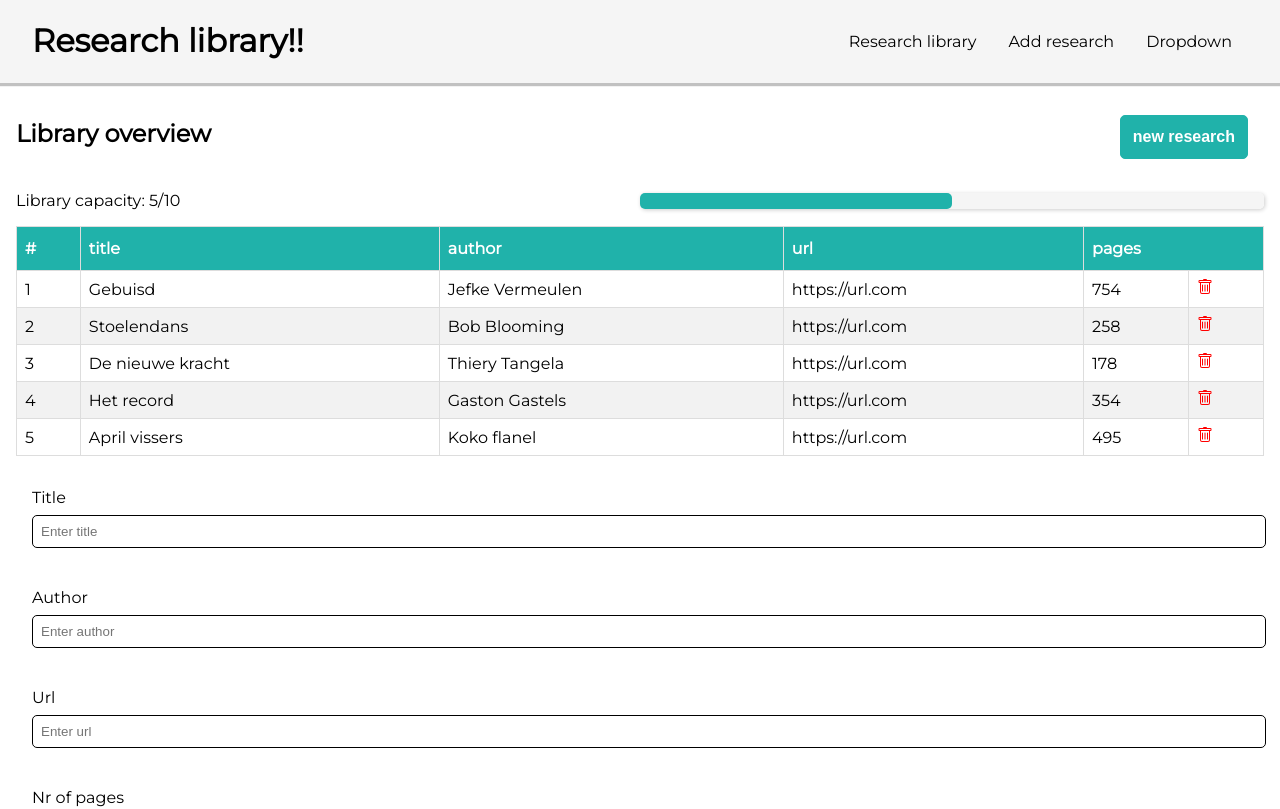
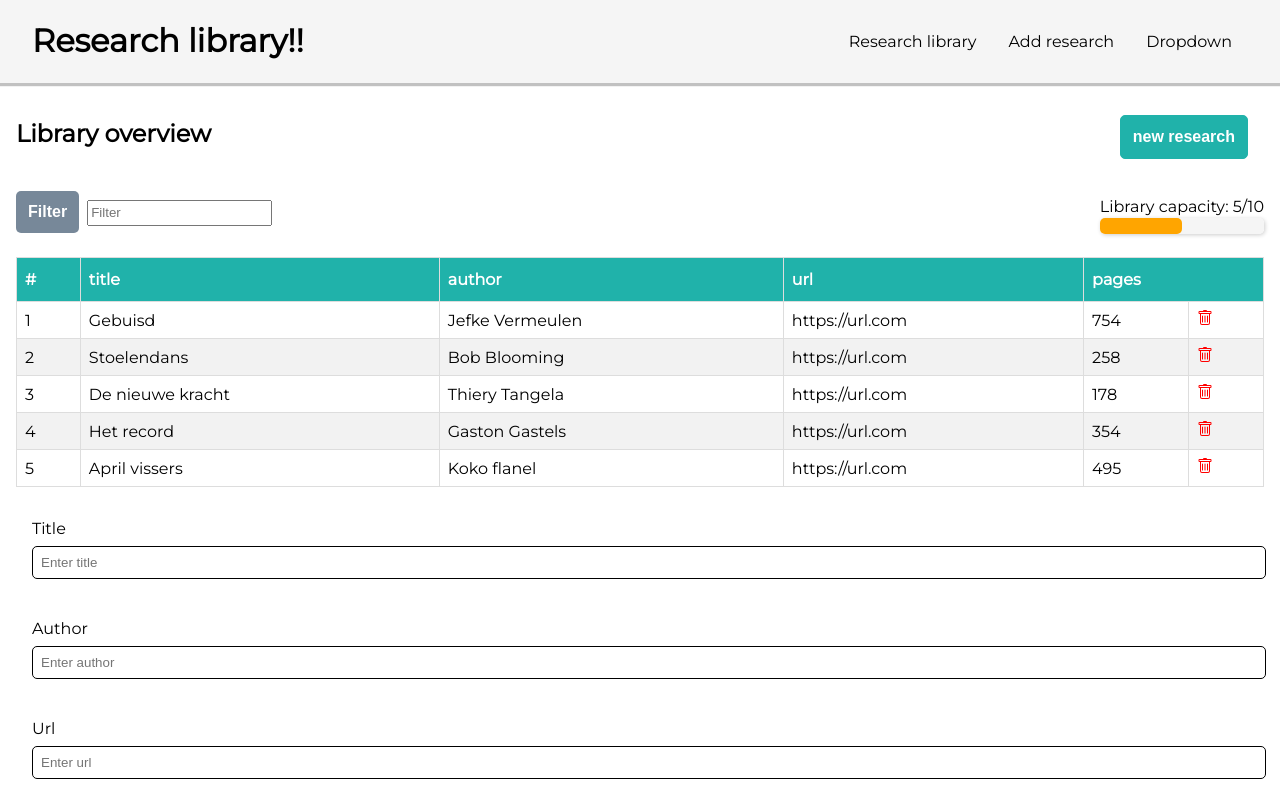
Before and after one commit to jordynoel/Application_React, a React (Create React App) app: page / in a window 1280 px wide. Shown: the top 809 px of the page. Built offline with nearby package versions, Linux system fonts and the light colour scheme.

Commit message:
Filter implemented

```diff
--- a/src/App.js
+++ b/src/App.js
@@ -54,11 +54,21 @@
     setResearch(research.filter((item) => item.id !== id));
   };
 
+  //Filter
+  const filterResearch = (title) => {
+    console.log(title);
+    setResearch(research.filter((item) => item.title === title));
+  };
+
   return (
     <div className="container">
       <Header title="Research library!!" />
       {research.length > 0 ? (
-        <Library research={research} onDelete={deleteResearch} />
+        <Library
+          research={research}
+          onDelete={deleteResearch}
+          onFilter={filterResearch}
+        />
       ) : (
         <p className="empty-library">No research works available!</p>
       )}
--- a/src/components/Library.js
+++ b/src/components/Library.js
@@ -1,18 +1,37 @@
+import { useState } from "react";
 import Button from "./Button";
 import ResearchItem from "./ResearchItem";
 
-const Library = ({ research, onDelete }) => {
+const Library = ({ research, onDelete, onFilter }) => {
+  const [filter, setFilter] = useState("");
+
+  const filterLibrary = () => {
+    onFilter(filter);
+  };
   return (
     <div className="body">
       <div className="library-header">
         <h2>Library overview</h2>
         <Button color="lightseagreen" text="new research" />
       </div>
-      <div className="library-progress">
-        <label>Library capacity: {research.length}/10</label>
-        <progress value={research.length} max={10}>
-          {research.length}
-        </progress>
+      <div className="filtering">
+        <div className="filter">
+          <button className="btn-filter" onClick={filterLibrary}>
+            Filter
+          </button>
+          <input
+            type="text"
+            placeholder="Filter"
+            value={filter}
+            onChange={(e) => setFilter(e.target.value)}
+          />
+        </div>
+        <div className="library-progress">
+          <label>Library capacity: {research.length}/10</label>
+          <progress value={research.length} max={10}>
+            {research.length}
+          </progress>
+        </div>
       </div>
       <div className="library-content">
         <table>
--- a/src/index.css
+++ b/src/index.css
@@ -50,15 +50,14 @@
   justify-content: space-between;
 }
 .library-progress {
-  margin: 1rem;
-  display: flex;
+  display: inline-block;
   justify-content: space-between;
   align-items: center;
 }
 
 progress {
   border-radius: 5px;
-  width: 50%;
+  width: 100%;
   height: 1rem;
   box-shadow: 1px 1px 4px rgba(0, 0, 0, 0.2);
 }
@@ -67,7 +66,7 @@
   border-radius: 5px;
 }
 progress::-webkit-progress-value {
-  background-color: lightseagreen;
+  background-color: orange;
   border-radius: 5px;
 }
 .library-content {
@@ -133,3 +132,28 @@
   color: red;
   font-size: 1rem;
 }
+
+.filter {
+  margin-bottom: 0.5rem;
+}
+.filter input {
+  margin-left: 0.5rem;
+  height: 1.25rem;
+}
+
+.filtering {
+  margin: 1rem;
+  display: flex;
+  justify-content: space-between;
+  align-items: center;
+}
+
+.btn-filter {
+  border-radius: 5px;
+  padding: 0.75rem;
+  font-weight: bold;
+  font-size: 1rem;
+  background-color: lightslategrey;
+  color: white;
+  border: none;
+}
```
